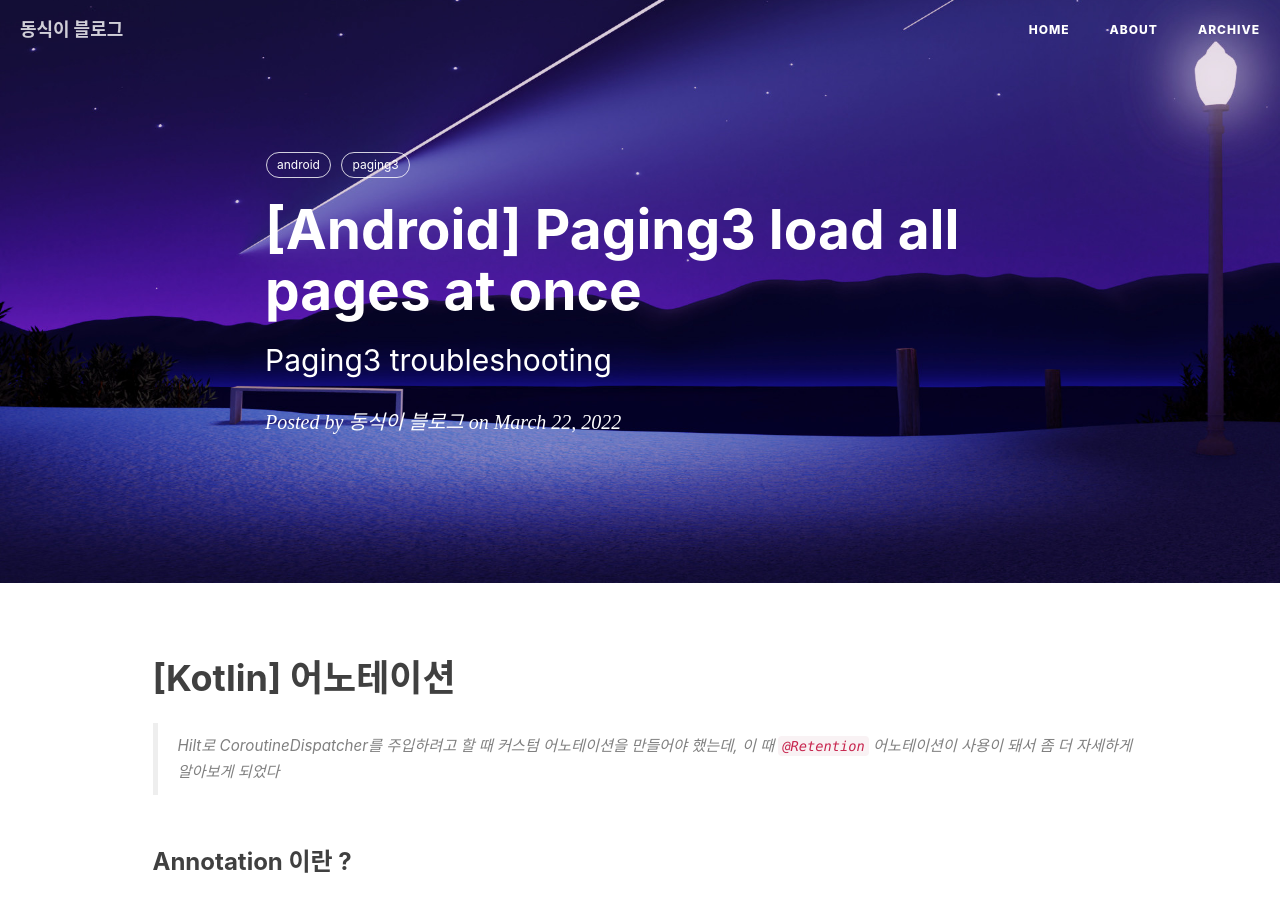
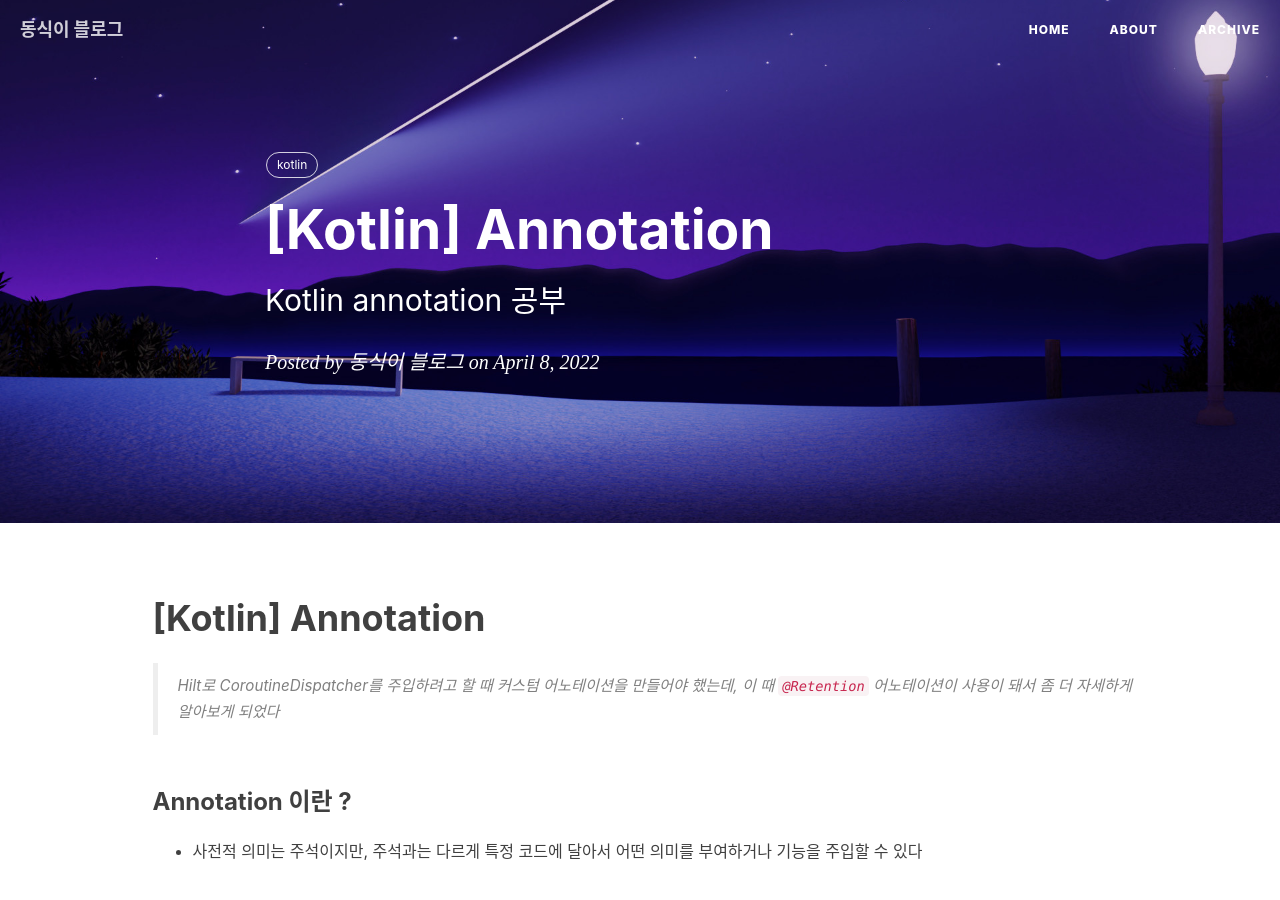
Before and after one commit to dongsik93/dongsik93.github.io, a Jekyll site: the page built from _posts/2022-04-08-til-kotlin-annotation.md, in a window 1280 px wide and 900 px high. Built offline with Jekyll 4.4.1, drawn with Linux system fonts in a browser that asks for light colours; nearby versions of some CDN libraries; comment, search, counter and statistics services are not loaded.

Commit message:
edit post

```diff
--- a/_posts/2022-04-08-til-kotlin-annotation.md
+++ b/_posts/2022-04-08-til-kotlin-annotation.md
@@ -1,16 +1,16 @@
 ---
 layout: post
-title: "[Android] Paging3 load all pages at once"
-subtitle: "Paging3 troubleshooting"
-date: 2022-03-22 19:00:00 +0900
+title: "[Kotlin] Annotation"
+subtitle: "Kotlin annotation 공부"
+date: 2022-04-08 19:00:00 +0900
 categories: til
-tags: android paging3
+tags: kotlin
 comments: true
 ---
 
 
 
-# [Kotlin] 어노테이션
+# [Kotlin] Annotation
 
 > Hilt로 CoroutineDispatcher를 주입하려고 할 때 커스텀 어노테이션을 만들어야 했는데, 이 때 `@Retention` 어노테이션이 사용이 돼서 좀 더 자세하게 알아보게 되었다
 
```
